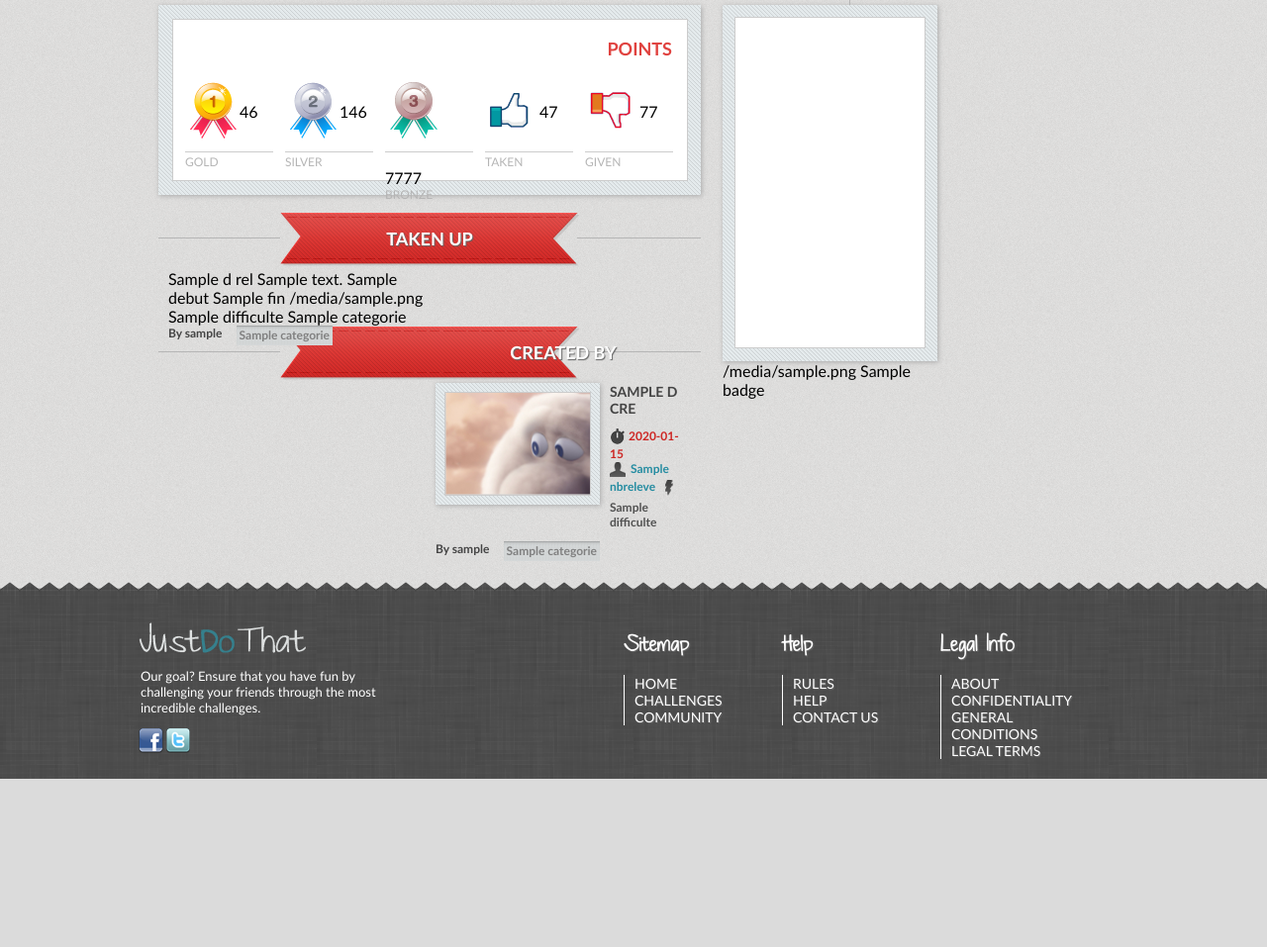
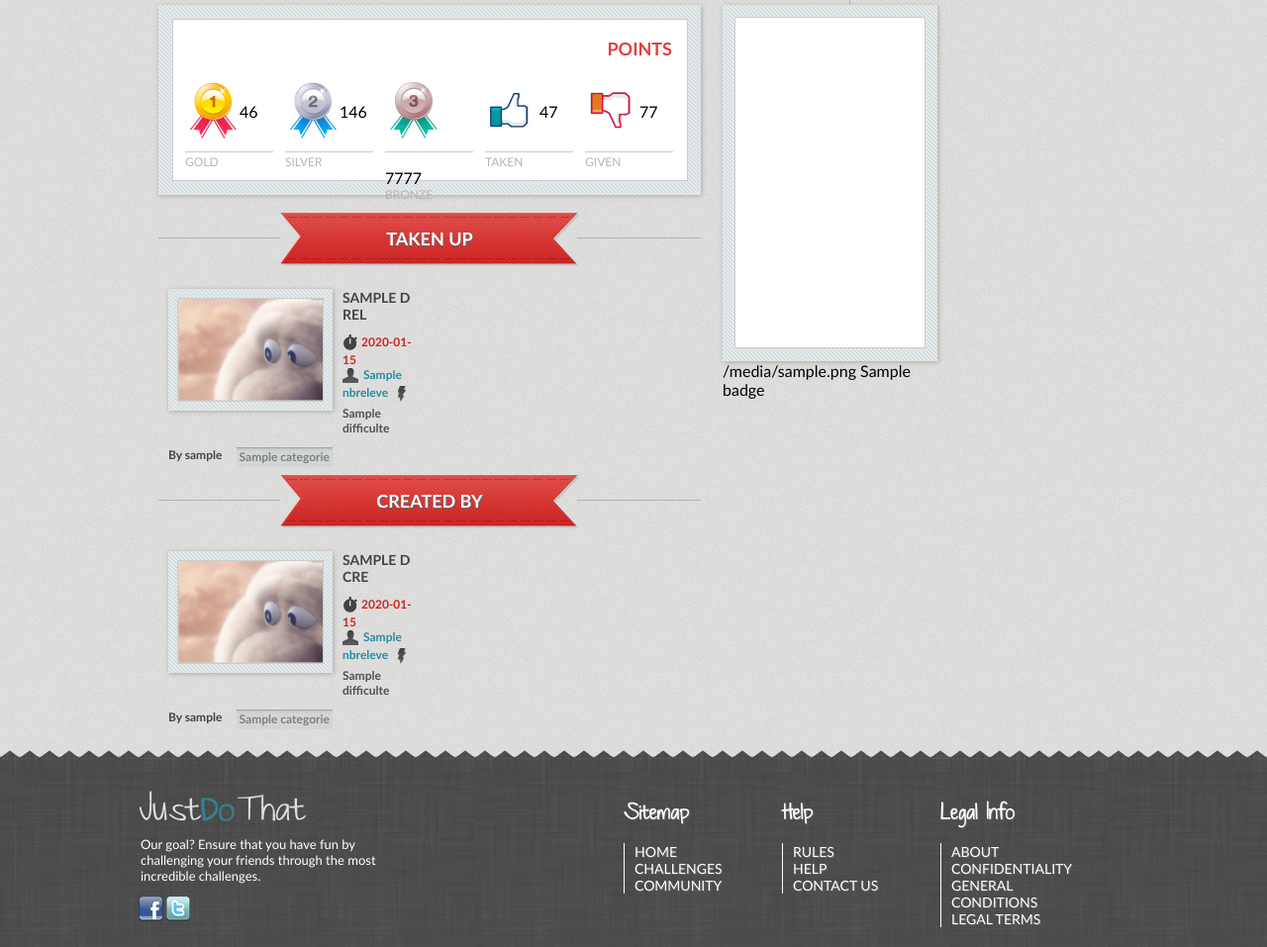
Before and after one commit to rtimothee/JustDoThat, a Django app: template templates/utilisateur/profile.html in a window 1280 px wide. Shown: the part 558-1515 px from the top of the page at 99% size. Before the commit the page ends 1345 px from the top, so only its background shows below. Run offline with Django 3.2, Linux system fonts and the light colour scheme; tables that the repository leaves empty hold one stand-in row (values such as "Sample post"); the template is opened without the code that fills it: values that come from a table or form of the project are taken from there, most other values are stand-ins (such as "Sample title", 1, 10 or a date in 2020); some libraries are stand-ins or nearby versions.

Commit message:
page profil bien bien

```diff
--- a/templates/utilisateur/profile.html
+++ b/templates/utilisateur/profile.html
@@ -25,13 +25,13 @@
 		<h3 class="profile_pseudo">{{  user_to_display.username }}</h3>
 
 
-		<!-- l'email  -->
+		<!-- Dans le doute, l'email je me r'apelle plus si on l'affiche -->
 		<p>Email: {{  user_to_display.email }}</p>
 
-		<!--  date de naissance  -->
+		<!-- Je suggère une petite soustraction sur la date de naissance et la date actuelle pour afficher l'âge et pas forcement la date entiere -->
 		<p>Born on: {{  user_to_display.get_profile.dateNaissance }}<br />
 
-		<!-- un IF pour déterminer si masculin ou feminin -->
+		<!-- un IF pour déterminer si masculin ou feminin, j'ai mis du texte, je sais pas encore si ce sera un picto mais l'idée est là-->
 		{% if user_to_display.get_profile.sexeM %}
 			Sex: Male
 		{% else %}
@@ -132,17 +132,29 @@
 				<div class="challenges_headline">
 		    		<h2>TAKEN UP</h2>
 		    	</div>
+
+				<div class="challenges_created_all">
 		    		{% if defis_releves %}
-		    	<!-- Liste des defis releves -->
 				    {% for d_rel in defis_releves %}
 				    <div class="profile_challenge">
-			        {{ d_rel.titre|truncate_chars:22 }}
-					{{ d_rel.description }}
-					{{ d_rel.debut }}
-					{{ d_rel.fin }}
-				    {{ d_rel.photo }}
-					{{ d_rel.difficulte }}
-					{{ d_rel.categorie }}
+				    	<div class="profile_challenge_picture">
+				    		<!--<img src="{{ d_cre.photo }}" />-->
+				    		<a href="#"><img src="{{ MEDIA_URL }}images/profile_challenge_avatar.png" alt="" /></a>
+				    	</div>
+				    	<div class="profile_content_challenge">
+					        <h3 class="profile_titre_challenge"><a href="/challenges/display_challenge/{{d_rel.id}}/" title="{{d_rel.titre}}">{{ d_rel.titre|truncate_chars:22 }}</a></h3>
+							<!--{{ d_cre.description }}-->
+
+							<!--{{ d_cre.debut }}
+							{{ d_cre.fin }}-->
+
+							<!--{{ d_cre.liste }}  -->
+
+							<p><img src="{{ MEDIA_URL }}images/picto_chrono_challenge.png" alt="" /><span class="profile_challenge_timer"><!--03:04:05-->{{ d_rel.timeleft }}</span><br />
+							   <img src="{{ MEDIA_URL }}images/picto_avatar_challenge.png" alt="" /><span class="profile_challenge_members">{{d_rel.nbreleve}}</span> <img src="{{ MEDIA_URL }}images/picto_eclair.png" alt=""/><span class="profile_challenge_difficulty">{{ d_rel.difficulte }}</span></p>
+
+						</div>
+						<div class="clear"></div>
 						<div class="profile_challenge_info">
 							<span class="profile_challenge_author">By <a href='/user/profile/{{ d_rel.createur.username }}/' title='{{ d_rel.createur.username }}'> {{ d_rel.createur.username }}</a></span> <span class="profile_category">{{ d_rel.categorie }}</span>
 						</div>
@@ -152,12 +164,17 @@
 				    <p>{{ user_to_display.username }} has taken up no challenges</p>
 				    {% endif %}
 				</div>
+
+				<div class="clear"></div>
+
+		    </div>
+
 		    <div id="challenges_created">
 		    	<div class="challenges_headline">
 		    		<h2>CREATED BY</h2>
 		    	</div>
 				<!-- Liste des defis crees -->
-				<div id="challenges_created_all">
+				<div class="challenges_created_all">
 					{% if defis_crees %}
 				    {% for d_cre in defis_crees %}
 				    <div class="profile_challenge">
@@ -167,6 +184,12 @@
 				    	</div>
 				    	<div class="profile_content_challenge">
 					        <h3 class="profile_titre_challenge"><a href="/challenges/display_challenge/{{d_cre.id}}/" title="{{d_cre.titre}}">{{ d_cre.titre|truncate_chars:22 }}</a></h3>
+							<!--{{ d_cre.description }}-->
+
+							<!--{{ d_cre.debut }}
+							{{ d_cre.fin }}-->
+
+							<!--{{ d_cre.liste }}  -->
 
 							<p><img src="{{ MEDIA_URL }}images/picto_chrono_challenge.png" alt="" /><span class="profile_challenge_timer"><!--03:04:05-->{{ d_cre.timeleft }}</span><br />
 							   <img src="{{ MEDIA_URL }}images/picto_avatar_challenge.png" alt="" /><span class="profile_challenge_members">{{d_cre.nbreleve}}</span> <img src="{{ MEDIA_URL }}images/picto_eclair.png" alt=""/><span class="profile_challenge_difficulty">{{ d_cre.difficulte }}</span></p>
```
Lines whose indentation alone changed are shown as unchanged.
